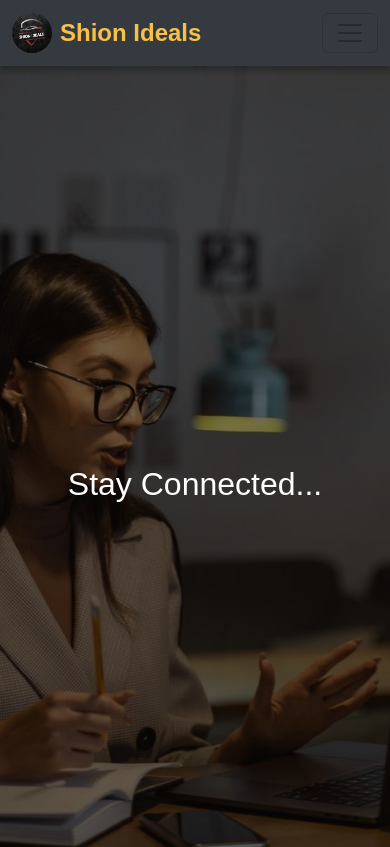
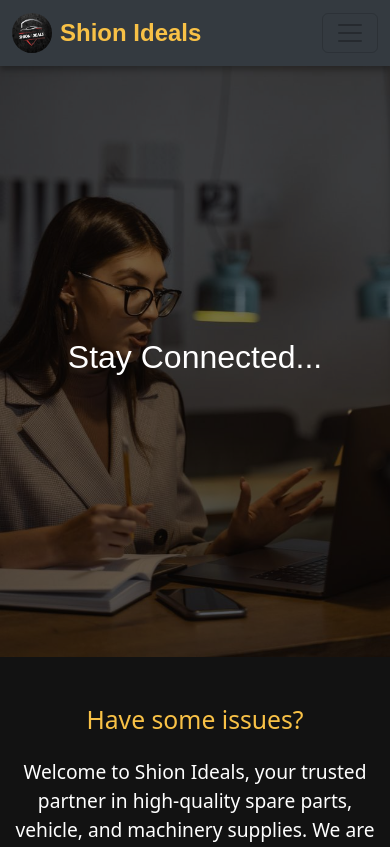
Before and after one commit to Dilki687/ShionIdeals, a React (Create React App) app in the folder frontend/: page /contactus in a window 390 px wide. Shown: the top 847 px of the page. Built offline with nearby package versions, Linux system fonts and the light colour scheme.

Commit message:
bannerimage

```diff
--- a/frontend/src/screens/HomePage.js
+++ b/frontend/src/screens/HomePage.js
@@ -8,7 +8,7 @@ import { useTranslation } from "react-i18next"; // Import useTranslation hook
 import logo from "../images/logo2.jpg";
 import banner5 from "../images/banner5.jpg";
 import banner6 from "../images/banner6.jpg";
-import banner9 from "../images/banner9.jpg";
+import banner10 from "../images/banner10.jpeg";
 import education from "../images/education.jpg";
 import qa from "../images/qa.jpg";
 import wideRange from "../images/wideRange.webp";
@@ -87,7 +87,7 @@ const HomePage = () => {
               <div
                 className="header-slide"
                 style={{
-                  backgroundImage: `url(${banner9})`,
+                  backgroundImage: `url(${banner10})`,
                   backgroundSize: "cover",
                   height: "70vh",
                 }}
--- a/frontend/src/styles/ContactUs.css
+++ b/frontend/src/styles/ContactUs.css
@@ -30,7 +30,7 @@
   }
 
   .responsive-banner {
-    height: 100vh; /* Full height on smaller screens */
+    min-height: 300px; /* Full height on smaller screens */
   }
 }
 
@@ -72,4 +72,8 @@
   .contact-card {
     margin-bottom: 20px;
   }
+
+  .responsive-banner {
+    min-height: 250px; /* Full height on smaller screens */
+  }
 }
```
Also changed, not shown: frontend/src/images/banner10.jpeg (added).
